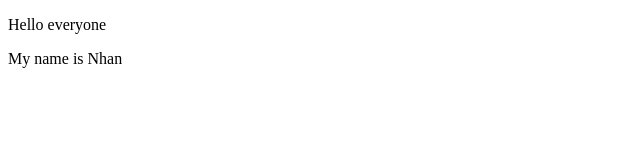
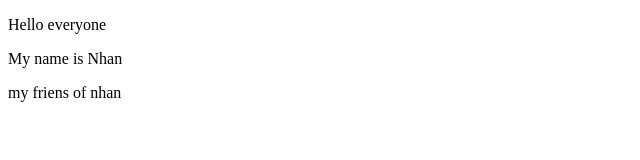
Before and after one commit to ttphat22/Website-sale, a plain HTML site: page index.html in a window 1280 px wide. Shown: the whole page, without its empty margins (0-640 px from the left). Drawn offline with Linux system fonts and the light colour scheme.

Commit message:
Update friends

```diff
--- a/index.html
+++ b/index.html
@@ -9,5 +9,6 @@
 <body>
     <p>Hello everyone</p>
     <p>My name is Nhan</p>
+    <p> my friens of nhan </p>
 </body>
 </html>
```
